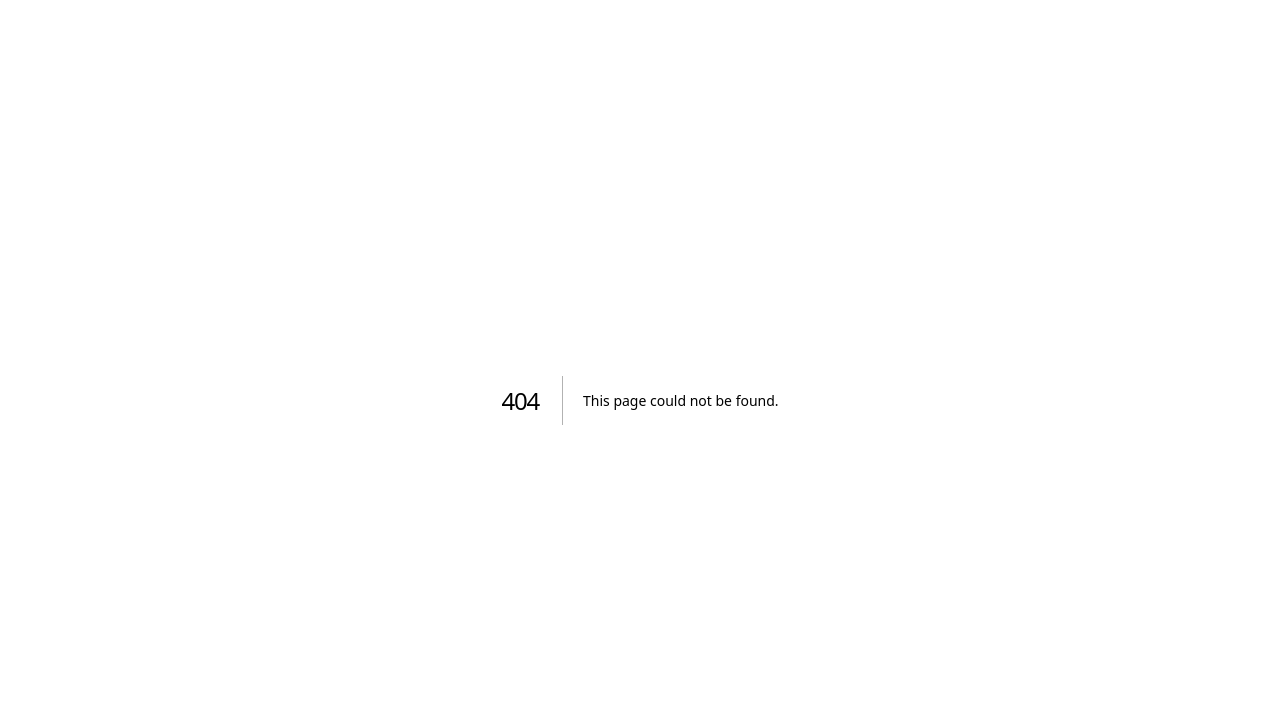
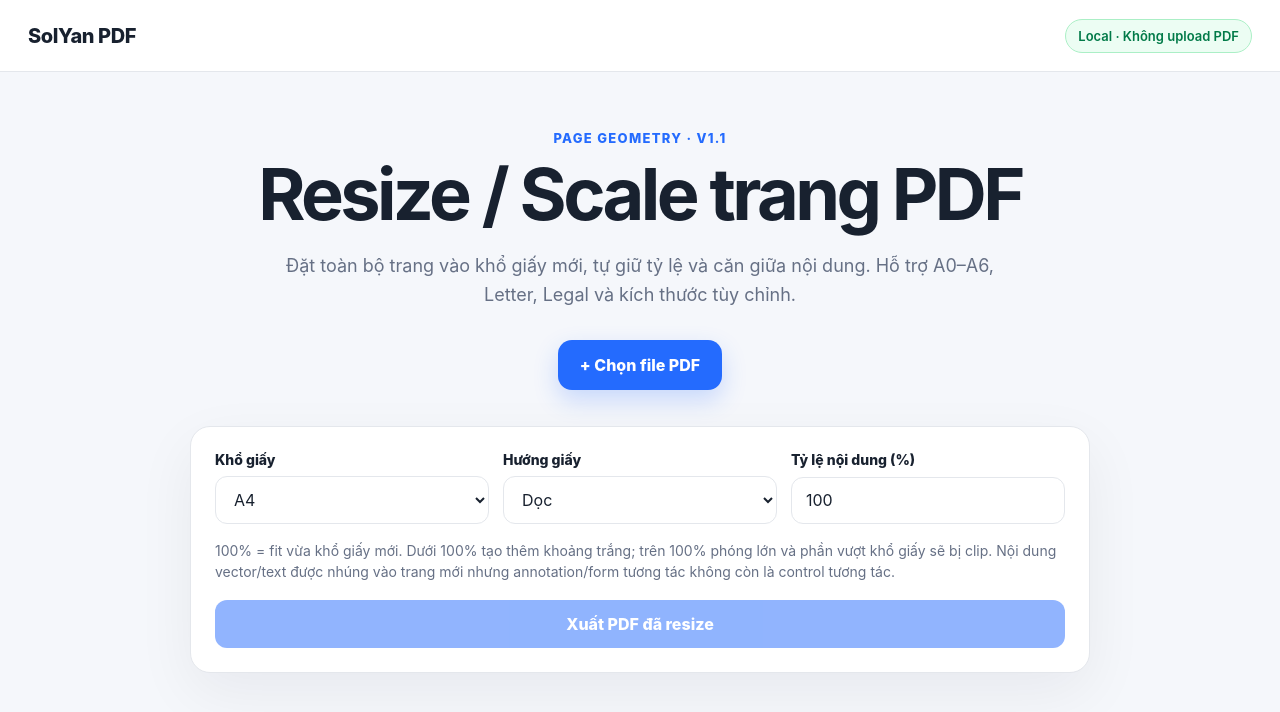
Before and after one commit to solyan842/SolYan-PDF, a Next.js app in the folder frontend/: page /resize-pages in a window 1280 px wide. Before the commit this address had no page. Shown: the top 712 px of the page. Built offline with nearby package versions, Linux system fonts and the light colour scheme.

Commit message:
feat: add browser-local page resize UI

```diff
--- /dev/null
+++ b/frontend/app/resize-pages/page.tsx
@@ -0,0 +1,78 @@
+'use client';
+
+import { ChangeEvent, useState } from 'react';
+import { ResizePageSize, resizePdf } from '../../lib/page-geometry';
+import { downloadPdf } from '../../lib/pdf-client';
+
+const MAX_FILE_SIZE = 100 * 1024 * 1024;
+
+export default function ResizePagesPage() {
+  const [file, setFile] = useState<File | null>(null);
+  const [pageSize, setPageSize] = useState<ResizePageSize>('A4');
+  const [orientation, setOrientation] = useState<'portrait' | 'landscape'>('portrait');
+  const [scalePercent, setScalePercent] = useState(100);
+  const [customWidth, setCustomWidth] = useState(595.28);
+  const [customHeight, setCustomHeight] = useState(841.89);
+  const [busy, setBusy] = useState(false);
+  const [error, setError] = useState('');
+
+  function onFile(event: ChangeEvent<HTMLInputElement>) {
+    const selected = event.target.files?.[0] ?? null;
+    if (selected && selected.size > MAX_FILE_SIZE) {
+      setFile(null);
+      setError('PDF vượt giới hạn 100 MB cho resize trong trình duyệt.');
+      event.target.value = '';
+      return;
+    }
+    setFile(selected);
+    setError('');
+  }
+
+  async function run() {
+    if (!file) return;
+    setBusy(true);
+    setError('');
+    try {
+      const bytes = await resizePdf(await file.arrayBuffer(), {
+        pageSize,
+        orientation,
+        scaleFactor: scalePercent / 100,
+        customWidth,
+        customHeight,
+      });
+      downloadPdf(bytes, 'solyan-resized-pages.pdf');
+    } catch (cause) {
+      setError(cause instanceof Error ? cause.message : 'Không thể resize PDF.');
+    } finally {
+      setBusy(false);
+    }
+  }
+
+  const invalid = !Number.isFinite(scalePercent) || scalePercent < 10 || scalePercent > 200 ||
+    (pageSize === 'CUSTOM' && (!Number.isFinite(customWidth) || !Number.isFinite(customHeight) || customWidth < 36 || customHeight < 36 || customWidth > 14400 || customHeight > 14400));
+
+  return <main className="shell">
+    <header className="topbar"><a className="brand" href="/">SolYan PDF</a><div className="privacy-pill">Local · Không upload PDF</div></header>
+    <section className="hero compact-hero">
+      <p className="eyebrow">PAGE GEOMETRY · V1.1</p>
+      <h1>Resize / Scale trang PDF</h1>
+      <p className="subtitle">Đặt toàn bộ trang vào khổ giấy mới, tự giữ tỷ lệ và căn giữa nội dung. Hỗ trợ A0–A6, Letter, Legal và kích thước tùy chỉnh.</p>
+      <label className="picker"><input type="file" accept="application/pdf,.pdf" onChange={onFile}/><span>+ Chọn file PDF</span></label>
+    </section>
+    <section className="workspace form-workspace">
+      <div style={{ display: 'grid', gridTemplateColumns: 'repeat(auto-fit, minmax(220px, 1fr))', gap: 14 }}>
+        <label className="field"><span>Khổ giấy</span><select value={pageSize} onChange={(e)=>setPageSize(e.target.value as ResizePageSize)}>{['A0','A1','A2','A3','A4','A5','A6','LETTER','LEGAL','CUSTOM'].map((size)=><option key={size} value={size}>{size === 'CUSTOM' ? 'Tùy chỉnh' : size}</option>)}</select></label>
+        <label className="field"><span>Hướng giấy</span><select value={orientation} onChange={(e)=>setOrientation(e.target.value as 'portrait' | 'landscape')}><option value="portrait">Dọc</option><option value="landscape">Ngang</option></select></label>
+        <label className="field"><span>Tỷ lệ nội dung (%)</span><input type="number" min="10" max="200" step="1" value={scalePercent} onChange={(e)=>setScalePercent(Number(e.target.value))}/></label>
+      </div>
+      {pageSize === 'CUSTOM' && <div style={{ display: 'grid', gridTemplateColumns: 'repeat(auto-fit, minmax(220px, 1fr))', gap: 14 }}>
+        <label className="field"><span>Chiều rộng gốc (pt)</span><input type="number" min="36" max="14400" step="0.01" value={customWidth} onChange={(e)=>setCustomWidth(Number(e.target.value))}/></label>
+        <label className="field"><span>Chiều cao gốc (pt)</span><input type="number" min="36" max="14400" step="0.01" value={customHeight} onChange={(e)=>setCustomHeight(Number(e.target.value))}/></label>
+      </div>}
+      {file && <p className="selected-file">Đã chọn: <strong>{file.name}</strong></p>}
+      <p className="hint">100% = fit vừa khổ giấy mới. Dưới 100% tạo thêm khoảng trắng; trên 100% phóng lớn và phần vượt khổ giấy sẽ bị clip. Nội dung vector/text được nhúng vào trang mới nhưng annotation/form tương tác không còn là control tương tác.</p>
+      {error && <div className="error">{error}</div>}
+      <button className="merge-button" type="button" onClick={run} disabled={!file || busy || invalid}>{busy ? 'Đang resize…' : 'Xuất PDF đã resize'}</button>
+    </section>
+  </main>;
+}
```
